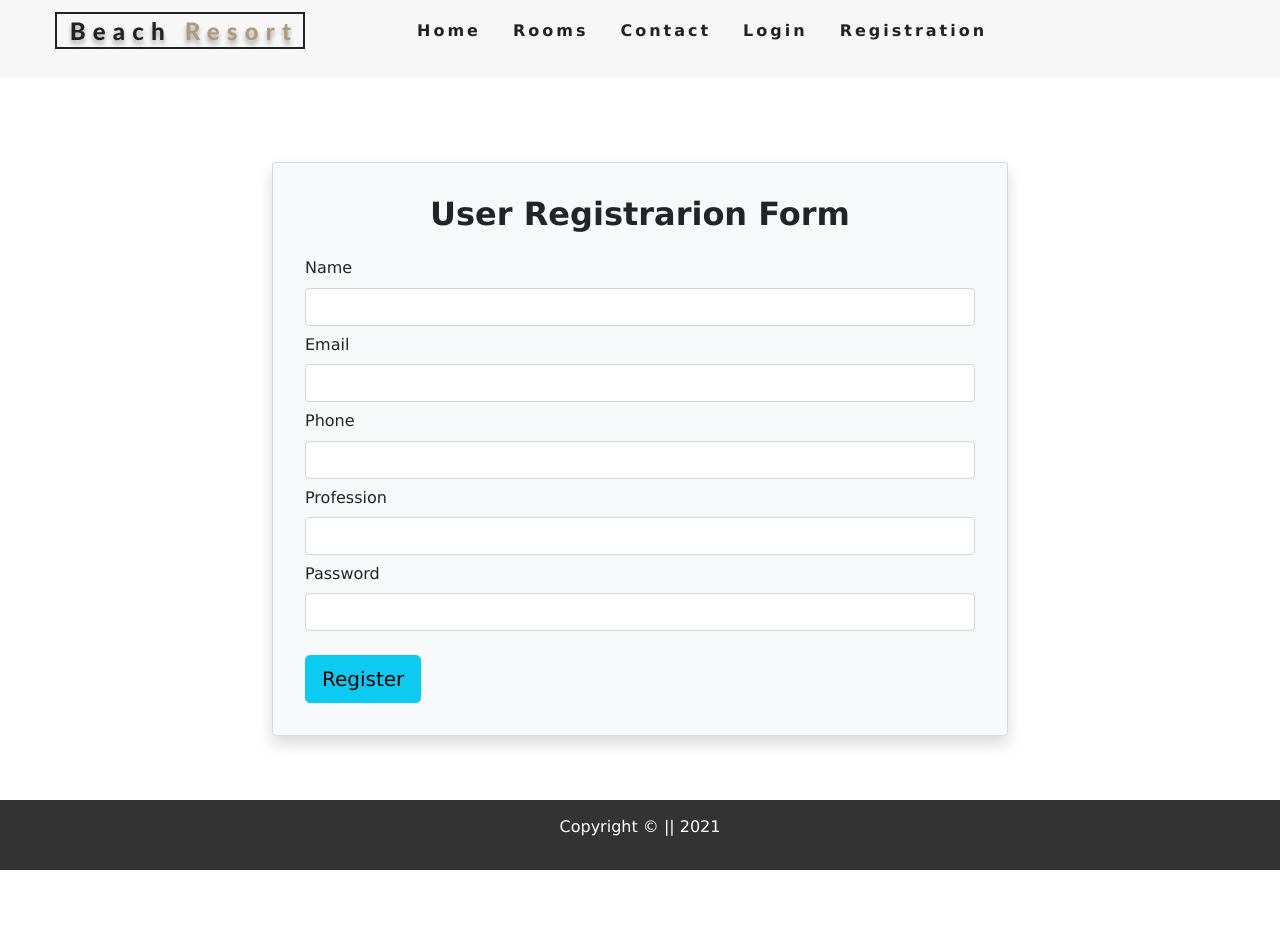
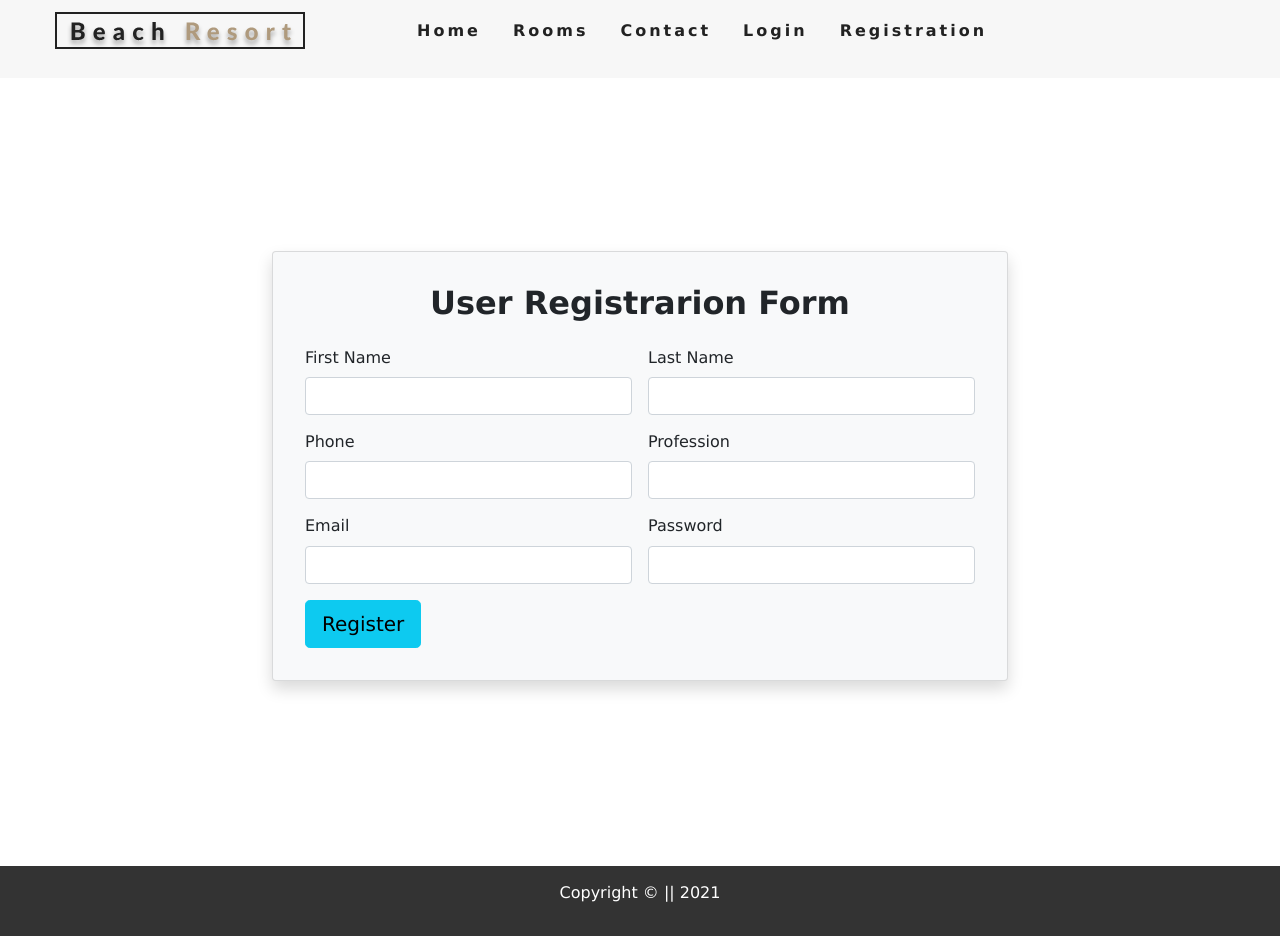
Before and after one commit to nezam0003/beach-resort, a React (Create React App) app: page /registration in a window 1280 px wide. Before the commit the page ends 870 px from the top, so only its background shows below. Built offline with nearby package versions, Linux system fonts and the light colour scheme; the HTML template or start-up script is replaced by a standard one.

Commit message:
remodify something

```diff
--- a/src/App.css
+++ b/src/App.css
@@ -585,3 +585,11 @@ h6 {
   background: var(--mainWhite);
   color: var(--mainBlack);
 }
+.login,
+.registration {
+  display: flex;
+  justify-content: center;
+  align-items: center;
+  width: 100vw;
+  height: 100vh;
+}
--- a/src/pages/Home.jsx
+++ b/src/pages/Home.jsx
@@ -10,8 +10,8 @@ const Home = () => {
     <>
       <Hero>
         <Banner title="luxurious rooms" subtitle="dulux room starting at $299">
-          <Link to="/rooms" className="custom-btn-primary">
-            our rooms
+          <Link to="/book" className="btn btn-outline-primary">
+            Book Now
           </Link>
         </Banner>
       </Hero>
--- a/src/pages/Login.jsx
+++ b/src/pages/Login.jsx
@@ -3,7 +3,6 @@ import { NavLink } from "react-router-dom";
 
 const Login = () => {
   const [userInfo, setUserInfo] = useState({
-    name: "",
     email: "",
     password: "",
   });
@@ -20,7 +19,6 @@ const Login = () => {
     if (userInfo.name && userInfo.email && userInfo.password) {
       alert("form submission successfull");
       setUserInfo({
-        name: "",
         email: "",
         password: "",
       });
@@ -33,8 +31,8 @@ const Login = () => {
     <>
       <section className="login">
         <div className="container">
-          <div className="row mt-5">
-            <div className="col-10 mx-auto col-md-8">
+          <div className="row">
+            <div className="col-10 mx-auto col-md-7">
               <div className="card bg-light shadow text-dark p-3">
                 <div className="card-body">
                   <h2 className="text-capitalize text-center fw-bold">
@@ -42,23 +40,6 @@ const Login = () => {
                   </h2>
                   <form onSubmit={handleSubmit}>
                     <div className="g-3">
-                      <div className="mb-2">
-                        <label
-                          htmlFor="name"
-                          className="form-label text-capitalize"
-                        >
-                          name
-                        </label>
-                        <input
-                          type="text"
-                          name="name"
-                          id="name"
-                          value={userInfo.name}
-                          onChange={inputFieldHandller}
-                          className="form-control"
-                          autoComplete="off"
-                        />
-                      </div>
                       <div className="mb-2">
                         <label
                           htmlFor="email"
--- a/src/pages/Registration.jsx
+++ b/src/pages/Registration.jsx
@@ -2,7 +2,8 @@ import React, { useState } from "react";
 
 const Registration = () => {
   const [userInfo, setUserInfo] = useState({
-    name: "",
+    firstName: "",
+    lastName: "",
     email: "",
     password: "",
     phone: "",
@@ -19,7 +20,8 @@ const Registration = () => {
   const handleSubmit = (e) => {
     e.preventDefault();
     if (
-      userInfo.name &&
+      userInfo.firstName &&
+      userInfo.lastName &&
       userInfo.email &&
       userInfo.password &&
       userInfo.phone &&
@@ -27,7 +29,8 @@ const Registration = () => {
     ) {
       alert("form submission successfull");
       setUserInfo({
-        name: "",
+        firstName: "",
+        lastName: "",
         email: "",
         password: "",
         phone: "",
@@ -40,9 +43,9 @@ const Registration = () => {
 
   return (
     <>
-      <section className="registration py-5">
+      <section className="registration">
         <div className="container">
-          <div className="row mt-5">
+          <div className="row">
             <div className="col-10 mx-auto col-md-8">
               <div className="card bg-light shadow text-dark p-3">
                 <div className="card-body">
@@ -50,25 +53,77 @@ const Registration = () => {
                     user registrarion form
                   </h2>
                   <form onSubmit={handleSubmit}>
-                    <div className="g-3">
-                      <div className="mb-2">
+                    <div className=" row g-3">
+                      <div className="col-md-6">
                         <label
-                          htmlFor="name"
+                          htmlFor="firstName"
                           className="form-label text-capitalize"
                         >
-                          name
+                          first name
                         </label>
                         <input
                           type="text"
-                          name="name"
-                          id="name"
-                          value={userInfo.name}
+                          name="firstName"
+                          id="firstName"
+                          value={userInfo.firstName}
                           onChange={inputFieldHandller}
                           className="form-control"
                           autoComplete="off"
                         />
                       </div>
-                      <div className="mb-2">
+                      <div className="col-md-6">
+                        <label
+                          htmlFor="lastName"
+                          className="form-label text-capitalize"
+                        >
+                          last name
+                        </label>
+                        <input
+                          type="text"
+                          name="lastName"
+                          id="lastName"
+                          value={userInfo.lastName}
+                          onChange={inputFieldHandller}
+                          className="form-control"
+                          autoComplete="off"
+                        />
+                      </div>
+
+                      <div className="col-md-6">
+                        <label
+                          htmlFor="phone"
+                          className="form-label text-capitalize"
+                        >
+                          phone
+                        </label>
+                        <input
+                          type="number"
+                          name="phone"
+                          id="phone"
+                          value={userInfo.phone}
+                          onChange={inputFieldHandller}
+                          className="form-control"
+                          autoComplete="off"
+                        />
+                      </div>
+                      <div className="col-md-6">
+                        <label
+                          htmlFor="profession"
+                          className="form-label text-capitalize"
+                        >
+                          profession
+                        </label>
+                        <input
+                          type="text"
+                          name="profession"
+                          id="profession"
+                          value={userInfo.profession}
+                          onChange={inputFieldHandller}
+                          className="form-control"
+                          autoComplete="off"
+                        />
+                      </div>
+                      <div className="col-md-6">
                         <label
                           htmlFor="email"
                           className="form-label text-capitalize"
@@ -85,41 +140,7 @@ const Registration = () => {
                           autoComplete="off"
                         />
                       </div>
-                      <div className="mb-2">
-                        <label
-                          htmlFor="phone"
-                          className="form-label text-capitalize"
-                        >
-                          phone
-                        </label>
-                        <input
-                          type="number"
-                          name="phone"
-                          id="phone"
-                          value={userInfo.phone}
-                          onChange={inputFieldHandller}
-                          className="form-control"
-                          autoComplete="off"
-                        />
-                      </div>
-                      <div className="mb-2">
-                        <label
-                          htmlFor="profession"
-                          className="form-label text-capitalize"
-                        >
-                          profession
-                        </label>
-                        <input
-                          type="text"
-                          name="profession"
-                          id="profession"
-                          value={userInfo.profession}
-                          onChange={inputFieldHandller}
-                          className="form-control"
-                          autoComplete="off"
-                        />
-                      </div>
-                      <div className="mb-2">
+                      <div className="col-md-6">
                         <label
                           htmlFor="password"
                           className="form-label text-capitalize"
--- a/src/pages/Rooms.jsx
+++ b/src/pages/Rooms.jsx
@@ -9,8 +9,11 @@ const Rooms = () => {
     <>
       <Hero hero="roomsHero">
         <Banner title="our rooms">
-          <Link to="/" className="custom-btn-primary">
+          <Link to="/" className="btn btn-outline-warning mx-2">
             return home
+          </Link>
+          <Link to="/book" className="btn btn-outline-primary">
+            Book Now
           </Link>
         </Banner>
       </Hero>
--- a/src/pages/SingleRoom.jsx
+++ b/src/pages/SingleRoom.jsx
@@ -49,8 +49,11 @@ export default class SingleRoom extends Component {
       <>
         <StyledHero img={mainImg || this.state.defaultBcg}>
           <Banner title={`${name} room `}>
-            <Link to="/rooms" className="custom-btn-primary">
-              back to rooms
+            <Link to="/rooms" className="btn btn-outline-warning mx-2">
+              Back to rooms
+            </Link>
+            <Link to="/book" className="btn btn-outline-primary">
+              Book now
             </Link>
           </Banner>
         </StyledHero>
```
